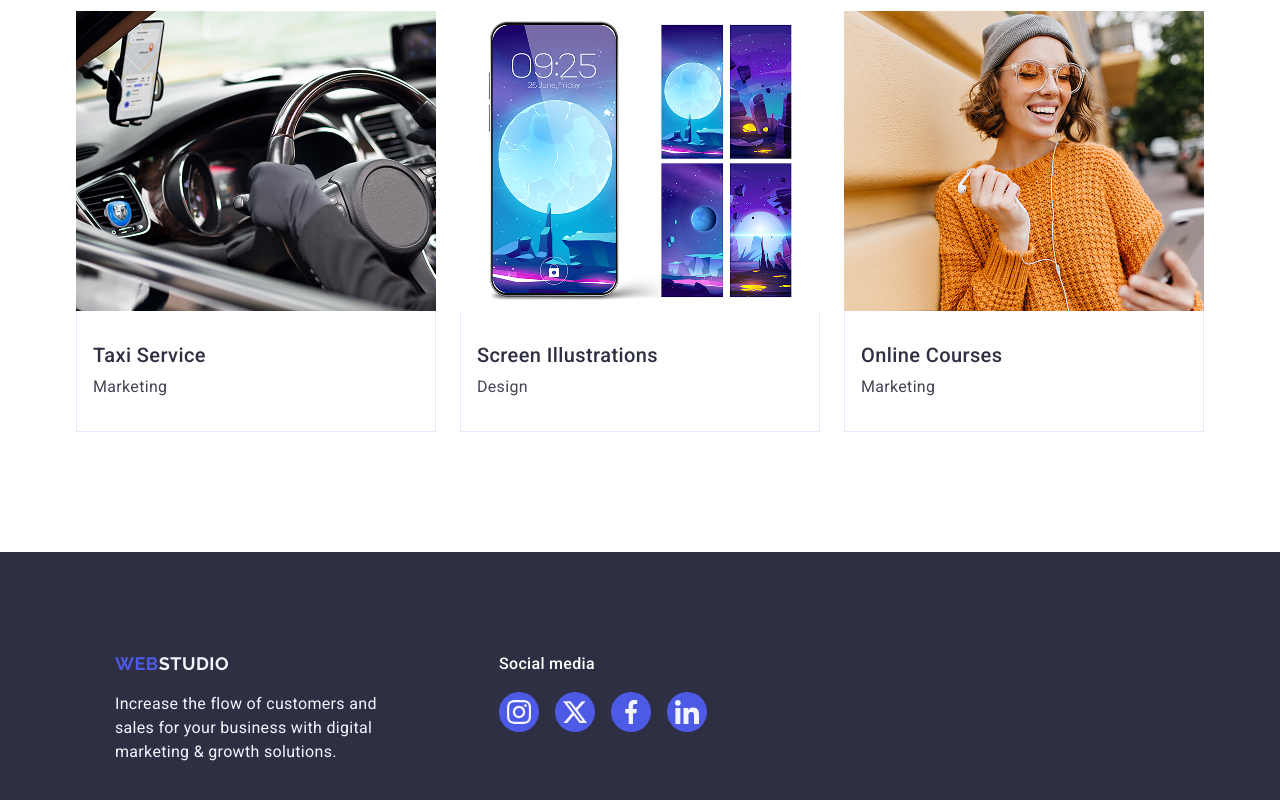
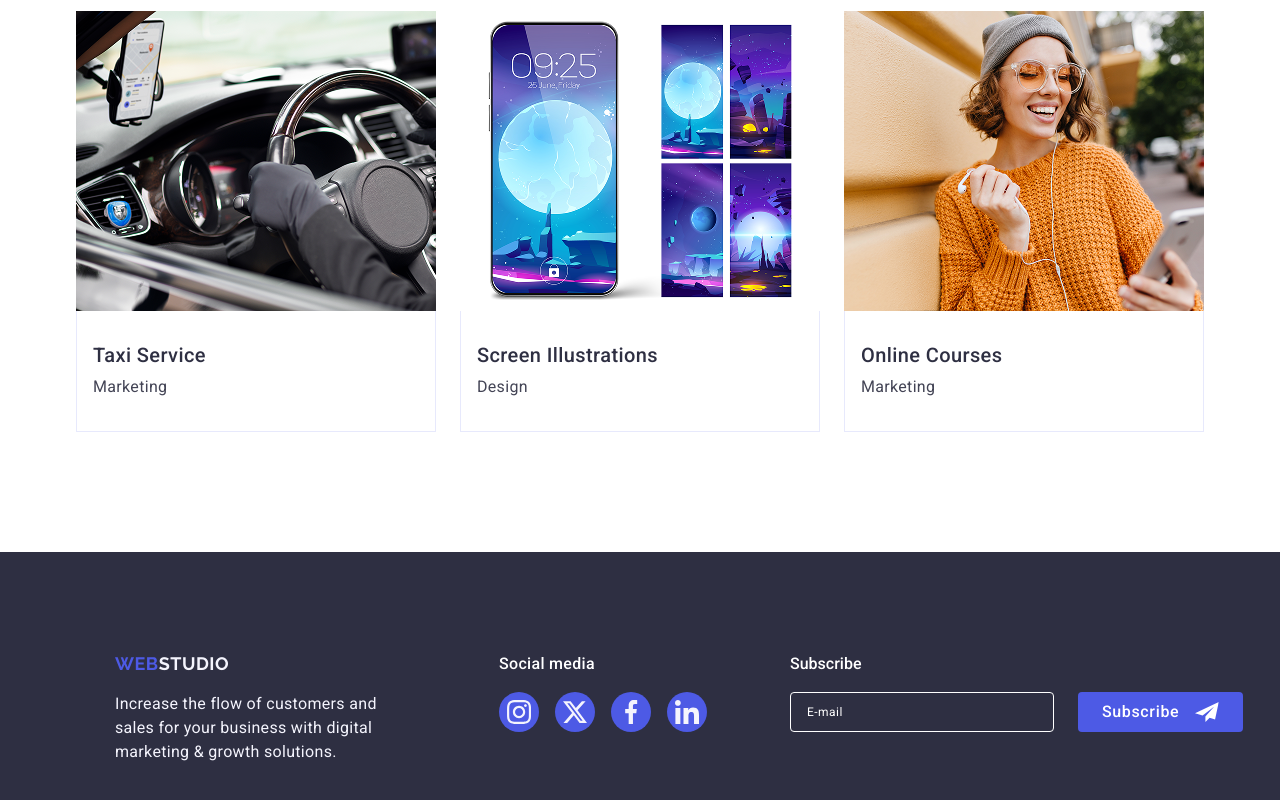
Before and after one commit to kirilluckov1228-lang/goit-markup-hw-05, a plain HTML site: page index.html in a window 1280 px wide. Shown: the part 2383-3183 px from the top of the page. Drawn offline with nearby package versions, Linux system fonts and the light colour scheme.

```diff
--- a/css/footer.css
+++ b/css/footer.css
@@ -81,3 +81,81 @@
 .footer-social-list{
     gap: 16px;
 }
+
+
+
+
+
+
+.footer-subscribe-block {
+  display: flex;
+  align-items: flex-start;
+  flex-direction: column;
+  gap: 16px;
+  margin-left: 83px;
+}
+
+.footer-subscribe-title {
+  color: #ffffff;
+  font-weight: 500;
+}
+
+.footer-subscribe-form {
+  display: flex;
+  align-items: center;
+  justify-content: flex-start;
+  flex-direction: row;
+  gap: 24px;
+}
+
+.footer-subscribe-input {
+  font-size: 12px;
+  letter-spacing: 0.04em;
+  line-height: 2;
+  border: 1px solid #FFFFFF;
+  border-radius: 4px;
+  padding-block: 8px;
+  padding-inline: 16px;
+  width: 264px;
+  height: 40px;
+  color: #ffffff;
+  background-color: #2e2f42;
+  transition: border-color 0.25s cubic-bezier(0.4, 0, 0.2, 1);
+}
+
+.footer-subscribe-input[type='email'] {
+  padding-left: 16px;
+}
+
+.footer-subscribe-input::placeholder {
+  color: #ffffff;
+}
+
+.footer-subscribe-input:hover,
+.footer-subscribe-input:focus {
+  border-color: #31d0aa;
+}
+
+.footer-subscribe-button {
+  display: inline-flex;
+  align-items: center;
+  gap: 16px;
+  border: none;
+  border-radius: 4px;
+  padding-block: 8px;
+  padding-inline: 24px;
+  width: 165px;
+  height: 40px;
+  max-width: 165px;
+  color: #ffffff;
+  background: #4d5ae5;
+  font-weight: 500;
+  letter-spacing: 0.04em;
+    transition:
+        0.25s cubic-bezier(0.4, 0, 0.2, 1);
+}
+
+.footer-subscribe-button:hover,
+.footer-subscribe-button:focus {
+  background:#31d0aa;
+}
--- a/index.html
+++ b/index.html
@@ -377,6 +377,26 @@
              </li>
          </ul>
        </div>
+        <div class="footer-subscribe-block">
+          <p class="footer-subscribe-title">Subscribe</p>
+          <form class="footer-subscribe-form" action="#" method="post">
+            <label>
+              <input
+                class="footer-subscribe-input"
+                type="email"
+                name="subscribe-email"
+                placeholder="E-mail"
+                required
+              >
+            </label>
+            <button class="footer-subscribe-button" type="submit">
+              Subscribe
+              <svg class="footer-subscribe-icon" width="24" height="24">
+                <use href="./images/icons.svg#icon-send"></use>
+              </svg>
+            </button>
+          </form>
+        </div>
    </footer>
 
 
@@ -482,7 +502,6 @@
               </label>
             </div>
           </fieldset>
-
           <button class="order-modal-submit-button" type="submit">Send</button>
         </form>
       </div>
```
